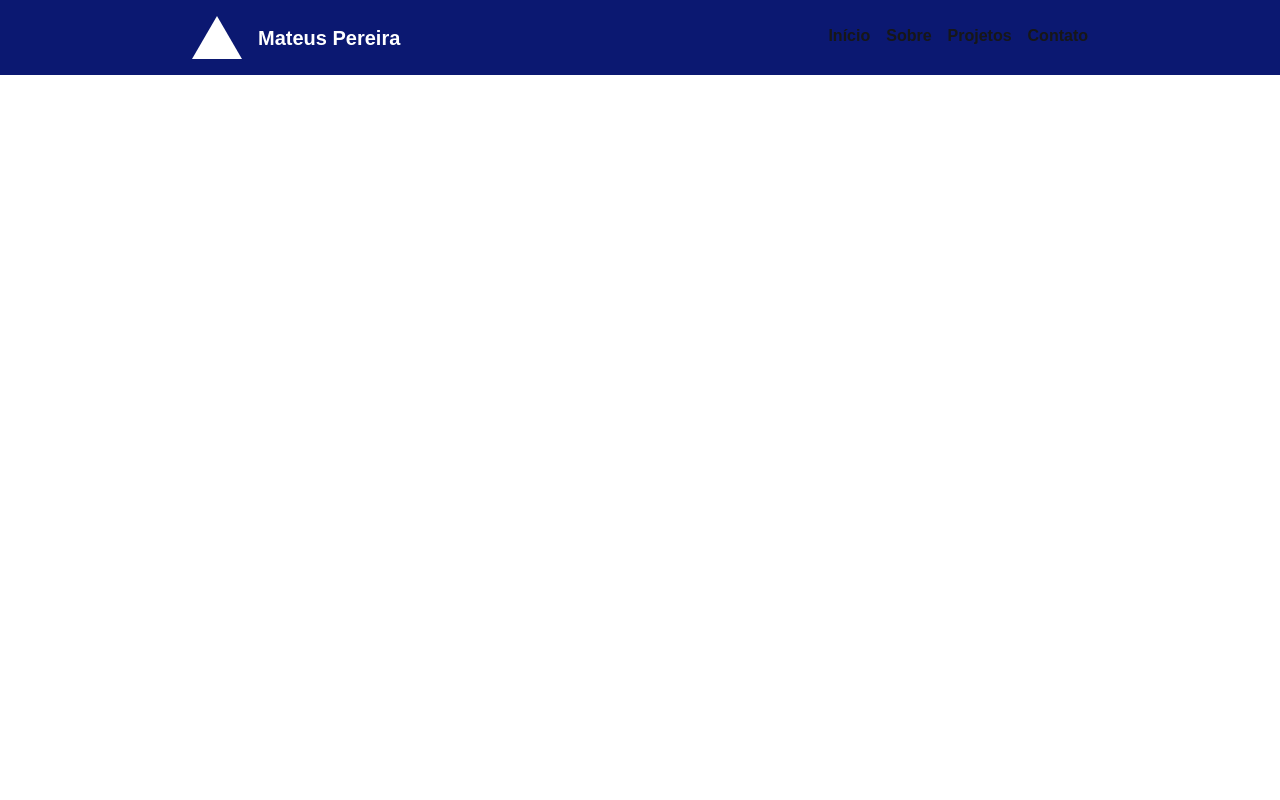
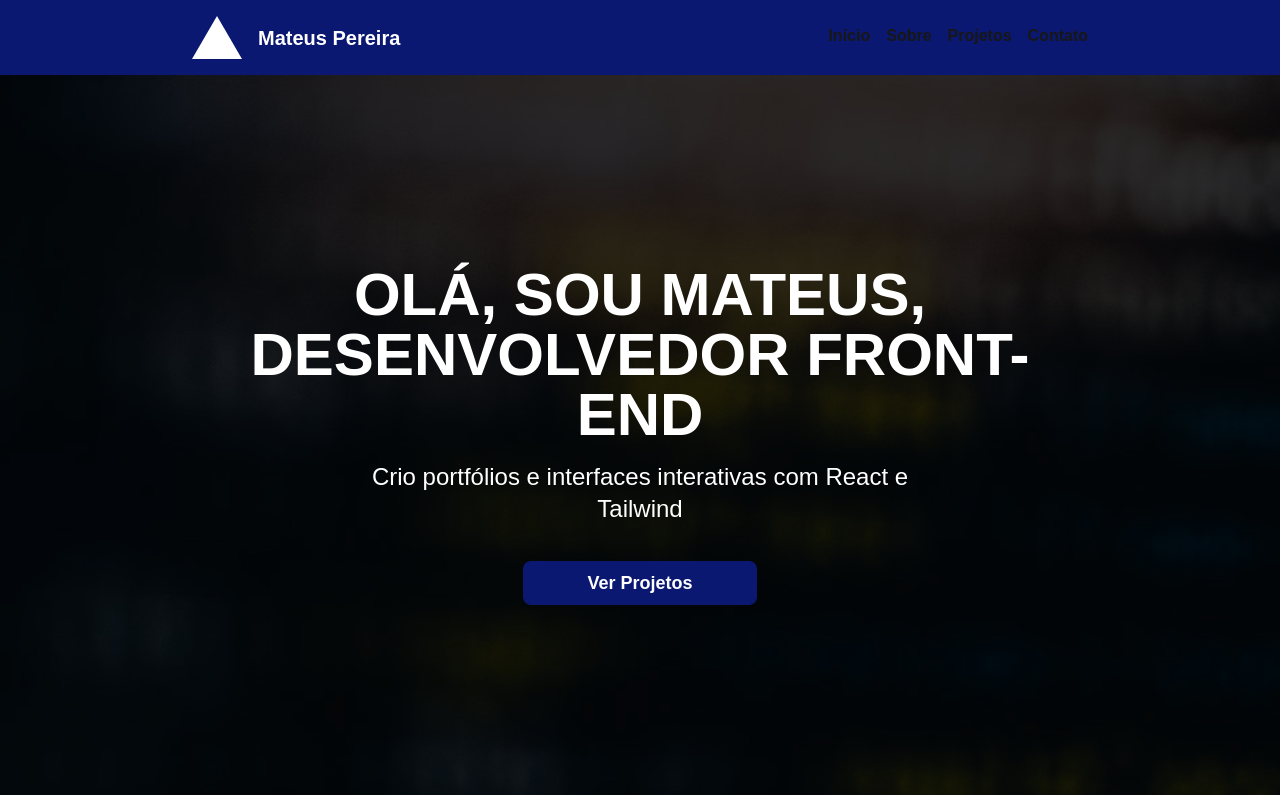
Before and after one commit to MateusPereira1/portfolio-pessoal-interativo, a Next.js app: page / in a window 1280 px wide. Built offline with nearby package versions, Linux system fonts and the light colour scheme.

Commit message:
:sparkles: feat: adding Banner

```diff
--- /dev/null
+++ b/components/Banner/Banner.jsx
@@ -0,0 +1,20 @@
+import Link from "next/link"
+
+
+export default function Banner() {
+    return (
+        <div className="h-180 px-4 banner text-black flex flex-col alight-center justify-center items-center gap-4">
+
+
+            <h1 className="md:text-6xl font-bold text-center text-white text-100 uppercase w-full text-4xl md:w-2/3">Olá, sou Mateus, desenvolvedor front-end</h1>
+            <p className="text-center font-light text-2xl w-full md:w-1/2 text-white">Crio portfólios e interfaces interativas com React e Tailwind</p>
+
+        <Link
+        href="/about"
+        className="bgBlue text-white font-bold  text-lg  rounded-lg px-16 py-2 mt-5 hover:px-23 transition-all "
+        >Ver Projetos</Link>
+
+
+        </div>
+    )
+}
--- a/src/app/globals.css
+++ b/src/app/globals.css
@@ -28,3 +28,8 @@ body {
 .bgBlue{
   background-color: #0B1871;
 }
+
+.banner{
+  background-image: url(./../../public/background.png);
+  background: no-repeat center cover;
+}
--- a/src/app/page.js
+++ b/src/app/page.js
@@ -1,9 +1,11 @@
 import Header from "../../components/header/Header";
+import Banner from "../../components/Banner/Banner";
 
 export default function Home() {
   return (
     <div className="bg-black">
       <Header/>
+      <Banner/>
     </div>
   );
 }
```
Also changed, not shown: public/background.png (added).
